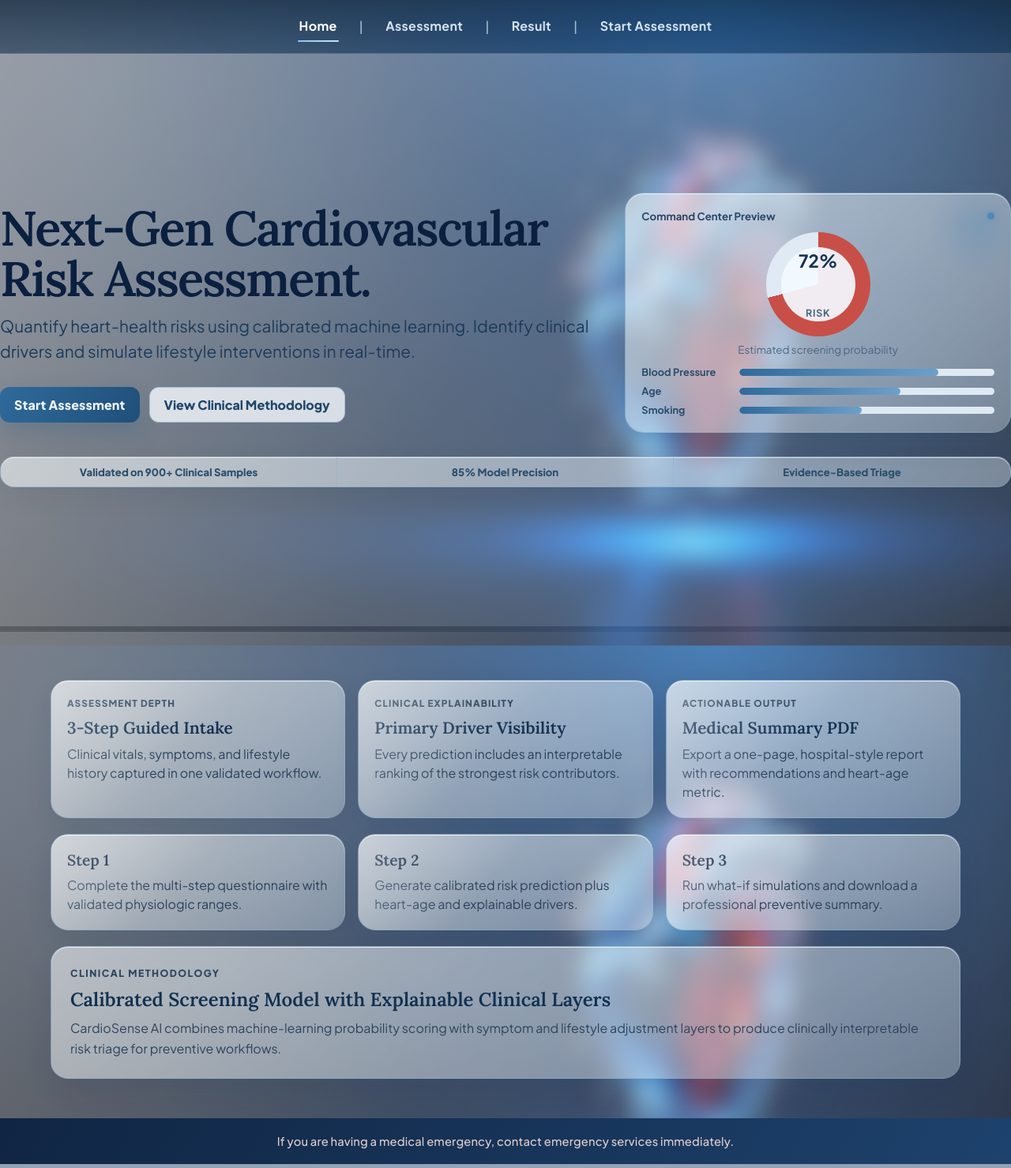
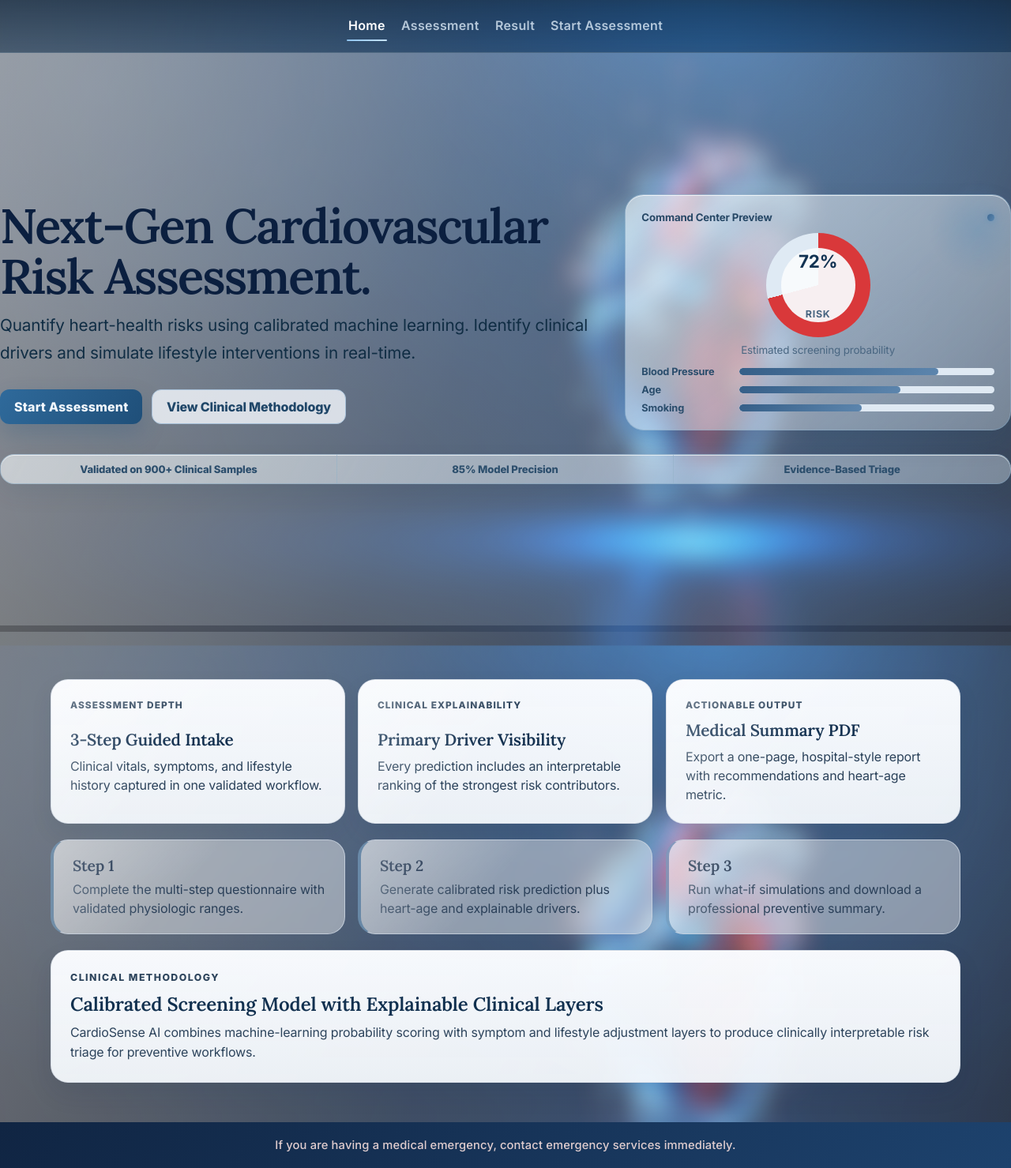
Before and after one commit to ayushmishra00130/cardiosense-ai, a Flask app: page / in a window 1280 px wide. Shown: the whole page at 79% size. Run offline with Flask 3, Linux system fonts and the light colour scheme; parts of the project's set-up code (start-up, migrations or seed data) failed here and were passed over.

Commit message:
enhanced ui

```diff
--- a/server/static/style.css
+++ b/server/static/style.css
@@ -1,4 +1,4 @@
-@import url('https://fonts.googleapis.com/css2?family=Plus+Jakarta+Sans:wght@400;500;600;700;800&family=Lora:wght@500;600;700&display=swap');
+@import url('https://fonts.googleapis.com/css2?family=Inter:wght@400;500;600;700;800&family=Lora:wght@500;600;700&display=swap');
 
 :root {
     --nav-bg: #edf3f8;
@@ -29,7 +29,8 @@ body {
     min-height: 100vh;
     display: flex;
     flex-direction: column;
-    font-family: 'Plus Jakarta Sans', 'Segoe UI', sans-serif;
+    font-family: 'Inter', 'Segoe UI', sans-serif;
+    letter-spacing: -0.01em;
     color: var(--ink);
     background:
         radial-gradient(circle at 2% 42%, rgba(90, 132, 168, 0.15) 0%, transparent 12%),
@@ -1217,6 +1218,297 @@ body[data-page="home"] .site-footer {
     display: none !important;
 }
 
+.topbar-inner,
+.nav-links,
+.nav-links a,
+.help-btn,
+.cta-btn,
+.ghost-btn,
+.impact-card,
+.step-card,
+.card,
+.report-download-btn,
+.sim-toggle-btn,
+input,
+select {
+    transition: transform 0.2s ease-in-out, box-shadow 0.2s ease-in-out, border-color 0.2s ease-in-out, background-color 0.2s ease-in-out, color 0.2s ease-in-out, filter 0.2s ease-in-out;
+}
+
+.nav-links {
+    gap: 16px;
+    font-weight: 600;
+}
+
+.nav-links a {
+    color: rgba(228, 240, 252, 0.76);
+}
+
+.nav-links a:hover,
+.nav-links a:focus-visible {
+    color: rgba(255, 255, 255, 0.98);
+    transform: translateY(-1px);
+}
+
+.nav-links a.is-active {
+    color: #ffffff;
+}
+
+.nav-separator {
+    display: none;
+}
+
+.hero-grid {
+    isolation: isolate;
+}
+
+.hero-left,
+.hero-right {
+    position: relative;
+    z-index: 1;
+}
+
+.hero-copy,
+.page-head p,
+body[data-page="home"] .hero-left .hero-copy {
+    color: #17324a;
+    line-height: 1.7;
+}
+
+body[data-page="home"] .hero-left .hero-copy {
+    color: #102d44;
+}
+
+.hero-right::after,
+.hero::before {
+    pointer-events: none;
+}
+
+.hero-preview-card,
+body[data-page="home"] .impact-card,
+body[data-page="home"] .step-card,
+body[data-page="home"] .methodology-card,
+.risk-overview-card,
+.drivers-card,
+.simulation-card,
+.recommendations-card,
+.card {
+    border-color: rgba(148, 163, 184, 0.28);
+    background: linear-gradient(180deg, rgba(250, 252, 255, 0.98), rgba(244, 248, 252, 0.95));
+}
+
+body[data-page="home"] .impact-grid,
+body[data-page="home"] .steps,
+.results-grid {
+    align-items: stretch;
+}
+
+body[data-page="home"] .impact-card,
+body[data-page="home"] .step-card {
+    display: flex;
+    flex-direction: column;
+    height: 100%;
+}
+
+body[data-page="home"] .impact-card {
+    padding: 24px;
+    box-shadow: 0 12px 28px rgba(15, 43, 70, 0.08);
+}
+
+body[data-page="home"] .step-card {
+    padding: 20px 20px 20px 24px;
+    background: rgba(255, 255, 255, 0.42);
+    border: 1px solid rgba(203, 213, 225, 0.82);
+    border-left: 4px solid rgba(47, 106, 155, 0.44);
+    box-shadow: none;
+}
+
+body[data-page="home"] .step-card h3 {
+    margin-bottom: 6px;
+}
+
+body[data-page="home"] .step-card p,
+body[data-page="home"] .impact-card p {
+    flex: 1 1 auto;
+}
+
+.impact-card:hover,
+.step-card:hover,
+.card:hover,
+.help-btn:hover,
+.cta-btn:hover,
+.ghost-btn:hover,
+.report-download-btn:hover,
+.sim-toggle-btn:hover {
+    transform: translateY(-2px);
+    filter: brightness(1.01);
+}
+
+body[data-page="home"] .impact-card:hover,
+body[data-page="home"] .step-card:hover,
+body[data-page="home"] .methodology-card:hover,
+.card:hover {
+    transform: translateY(-4px);
+}
+
+.risk-overview-card {
+    background: linear-gradient(160deg, rgba(246, 250, 255, 0.96), rgba(234, 242, 250, 0.92));
+}
+
+.risk-overview-card svg,
+.chart-wrap svg,
+.gauge-wrap svg {
+    stroke-linecap: round;
+    stroke-linejoin: round;
+}
+
+.progress-fill,
+.slider-row input[type="range"],
+.sim-toggle-btn.is-on .sim-toggle-track,
+.hero-preview-track i,
+.hero-preview-dot {
+    background-color: #365f88;
+    background-image: linear-gradient(120deg, #365f88, #5c85ad);
+}
+
+.badge.high,
+.driver-pill.high {
+    background: rgba(217, 56, 58, 0.12);
+    color: #a11d24;
+}
+
+.hero-preview-ring {
+    background: conic-gradient(#d9383a 0deg 255deg, #dfeaf4 255deg 360deg);
+}
+
+.hero-preview-ring::before {
+    background: rgba(249, 251, 253, 0.94);
+}
+
+.report-cta-wrap {
+    position: static;
+    bottom: auto;
+    z-index: auto;
+    grid-column: 1 / -1;
+    margin-top: 8px;
+    padding: 0;
+    border: 0;
+    background: transparent;
+    box-shadow: none;
+    backdrop-filter: none;
+    justify-content: flex-end;
+}
+
+.report-download-btn {
+    min-width: 280px;
+    background: linear-gradient(120deg, #274f78, #1f3f66);
+    box-shadow: 0 12px 24px rgba(20, 57, 88, 0.22);
+}
+
+.report-download-btn:hover {
+    box-shadow: 0 16px 28px rgba(20, 57, 88, 0.28);
+}
+
+.wizard-progress-meta,
+.panel-head p,
+.slider-caption,
+.subtle-text,
+.disclaimer {
+    color: #54697f;
+}
+
+input,
+select {
+    border: 1px solid #e5e7eb;
+    border-radius: 12px;
+    padding: 12px 14px;
+    background: #f9fafb;
+    color: #13253a;
+    box-shadow: inset 0 1px 0 rgba(255, 255, 255, 0.7);
+}
+
+input:hover,
+select:hover {
+    border-color: rgba(148, 163, 184, 0.7);
+}
+
+input:focus,
+select:focus {
+    outline: none;
+    border-color: #1e3a8a;
+    box-shadow: 0 0 0 4px rgba(30, 58, 138, 0.15);
+    background: #ffffff;
+}
+
+select {
+    appearance: none;
+    -webkit-appearance: none;
+    -moz-appearance: none;
+    padding-right: 40px;
+    background-image:
+        linear-gradient(45deg, transparent 50%, #5b7288 50%),
+        linear-gradient(135deg, #5b7288 50%, transparent 50%),
+        linear-gradient(to right, transparent, transparent);
+    background-position:
+        calc(100% - 18px) calc(50% - 2px),
+        calc(100% - 12px) calc(50% - 2px),
+        100% 0;
+    background-size: 6px 6px, 6px 6px, 2.5em 2.5em;
+    background-repeat: no-repeat;
+}
+
+select::-ms-expand {
+    display: none;
+}
+
+.help-btn,
+.cta-btn,
+.report-download-btn,
+.ghost-btn,
+.sim-toggle-btn,
+.nav-links a,
+.card,
+.impact-card,
+.step-card {
+    will-change: transform;
+}
+
+.help-btn:focus-visible,
+.cta-btn:focus-visible,
+.ghost-btn:focus-visible,
+.report-download-btn:focus-visible,
+.sim-toggle-btn:focus-visible,
+.nav-links a:focus-visible {
+    outline: 2px solid rgba(30, 58, 138, 0.28);
+    outline-offset: 2px;
+}
+
+@media (max-width: 1020px) {
+    .report-cta-wrap {
+        justify-content: center;
+        margin-top: 16px;
+    }
+
+    body[data-page="home"] .step-card,
+    body[data-page="home"] .impact-card {
+        min-height: 100%;
+    }
+}
+
+@media (max-width: 780px) {
+    .nav-links {
+        gap: 12px;
+    }
+
+    .report-download-btn {
+        width: min(100%, 340px);
+        min-width: 0;
+    }
+
+    .report-cta-wrap {
+        margin-top: 12px;
+    }
+}
+
 @media (max-width: 1020px) {
     .impact-grid,
     .steps,
@@ -1342,7 +1634,7 @@ body[data-page="home"] .site-footer {
     .report-cta-wrap {
         align-items: center;
         justify-content: center;
-        bottom: 10px;
+        bottom: auto;
     }
 
     .report-download-btn {
--- a/server/templates/base.html
+++ b/server/templates/base.html
@@ -12,11 +12,8 @@
     <div class="topbar-inner">
         <nav class="nav-links" aria-label="Primary navigation">
             <a href="{{ url_for('home') }}" class="{% if request.path == '/' %}is-active{% endif %}">Home</a>
-            <span class="nav-separator" aria-hidden="true">|</span>
             <a href="{{ url_for('assess') }}" class="{% if request.path == '/assess' %}is-active{% endif %}">Assessment</a>
-            <span class="nav-separator" aria-hidden="true">|</span>
             <a href="{{ url_for('results') }}" class="{% if request.path == '/results' %}is-active{% endif %}">Result</a>
-            <span class="nav-separator" aria-hidden="true">|</span>
             <a href="{{ url_for('assess') }}" class="{% if request.path == '/assess' %}is-active{% endif %}">Start Assessment</a>
         </nav>
     </div>
```
